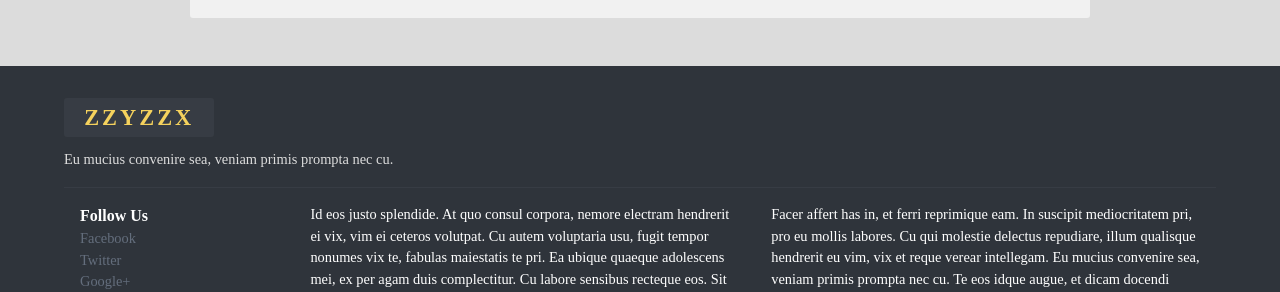
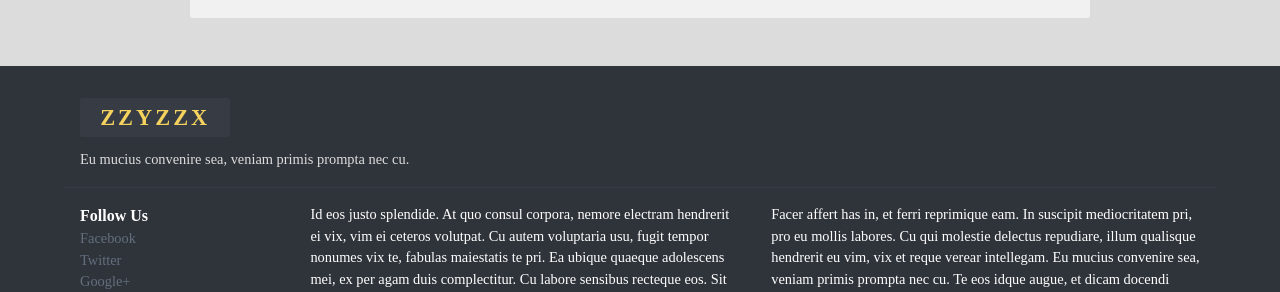
Before and after one commit to Treydor/Travel, a Jekyll site: the page built from index.html, in a window 1280 px wide. Shown: the part 1010-1302 px from the top of the page. Built offline with Jekyll 4.4.1, drawn with Linux system fonts in a browser that asks for light colours; some web fonts are replaced.

Commit message:
gave footer a tad bit of breathing room

```diff
--- a/css/style.css
+++ b/css/style.css
@@ -279,7 +279,7 @@ footer {
 
 .footer-header {
   border-bottom: 1px solid #373c44;
-  padding: 1rem 0;
+  padding: 1rem;
 }
 
 .slogan { color: #ddd; }
```
